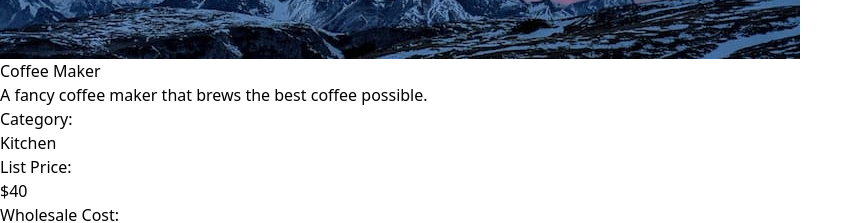
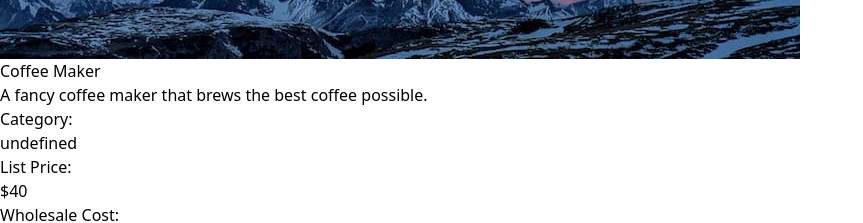
Before and after one commit to cwbieganek/sales-dashboard, a SvelteKit app: page /products in a window 1280 px wide. Shown: the part 1780-2003 px from the top of the page, without its empty margins (0-863 px from the left). Built offline with nearby package versions, Linux system fonts and the light colour scheme.

Commit message:
Add new variants to the ProductCategory enum

```diff
--- a/src/components/Product.ts
+++ b/src/components/Product.ts
@@ -1,5 +1,8 @@
 export enum ProductCategory {
-	Kitchen = 'Kitchen',
+	KITCHEN = 'Kitchen',
+	BOOKS = 'Books',
+	OFFICE = 'Office',
+	GAMING = 'Gaming',
 }
 
 export interface Product {
```
